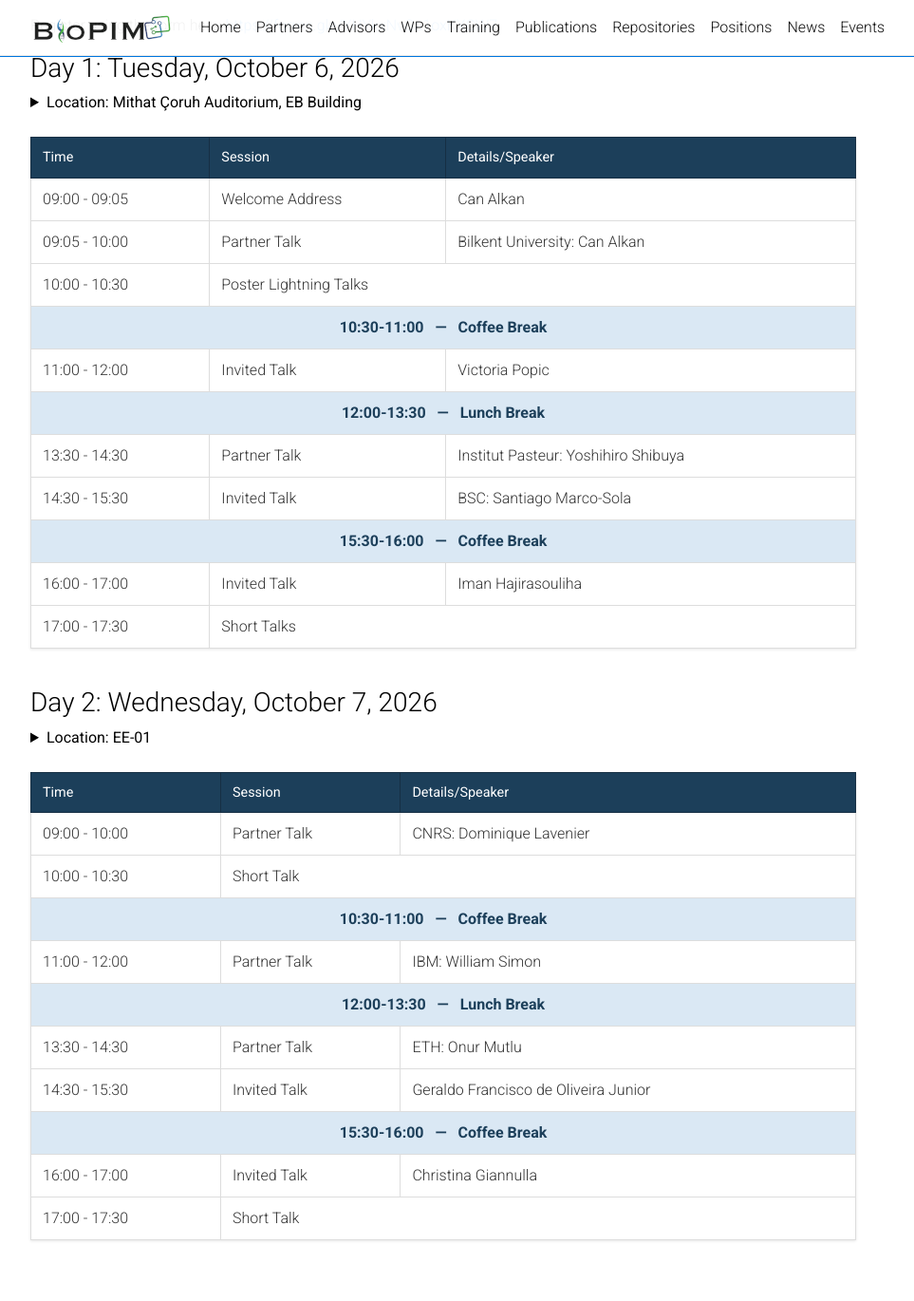
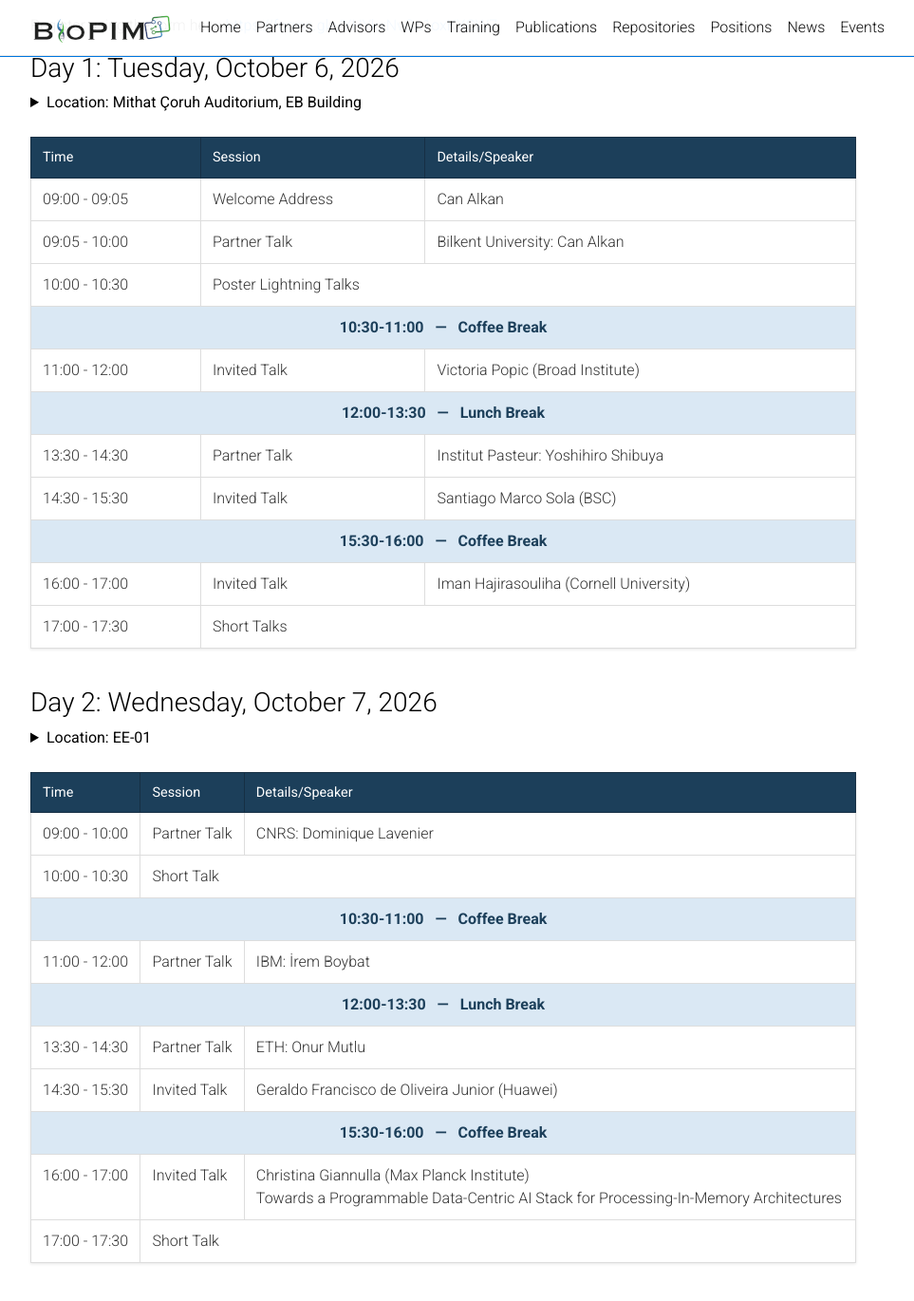
Before and after one commit to BioPIM/biopim.github.io, a Jekyll site: the page built from _pages/workshop.md, in a window 1280 px wide and 1400 px high, scrolled down 265 px. Shown: the top 1370 px of the window at 95% size, without its empty margins (173-1136 px from the left). Built offline with Jekyll 4.4.1, drawn with Linux system fonts in a browser that asks for light colours; comment, search, counter and statistics services are not loaded; a style sheet for code colours, icons or effects is not loaded.

Commit message:
add affiliations of invited speakers

```diff
--- a/_pages/workshop.md
+++ b/_pages/workshop.md
@@ -92,7 +92,7 @@
     <tr>
       <td>11:00 - 12:00</td>
       <td>Invited Talk</td>
-      <td>Victoria Popic</td>
+      <td>Victoria Popic (Broad Institute)</td>
     </tr>
     <tr class="break-row">
       <td colspan="3">12:00-13:30 &nbsp;&nbsp;&mdash;&nbsp;&nbsp; Lunch Break</td>
@@ -105,7 +105,7 @@
     <tr>
       <td>14:30 - 15:30</td>
       <td>Invited Talk</td>
-      <td>BSC: Santiago Marco-Sola</td>
+      <td>Santiago Marco Sola (BSC)</td>
     </tr>
     <tr class="break-row">
       <td colspan="3">15:30-16:00 &nbsp;&nbsp;&mdash;&nbsp;&nbsp; Coffee Break</td>
@@ -113,7 +113,7 @@
     <tr>
       <td>16:00 - 17:00</td>
       <td>Invited Talk</td>
-      <td>Iman Hajirasouliha</td>
+      <td>Iman Hajirasouliha (Cornell University)</td>
     </tr>
     <tr>
       <td>17:00 - 17:30</td>
@@ -155,7 +155,7 @@
     <tr>
       <td>11:00 - 12:00</td>
       <td>Partner Talk</td>
-      <td>IBM: William Simon</td>
+      <td>IBM: İrem Boybat</td>
     </tr>
     <tr class="break-row">
       <td colspan="3">12:00-13:30 &nbsp;&nbsp;&mdash;&nbsp;&nbsp; Lunch Break</td>
@@ -168,7 +168,7 @@
     <tr>
       <td>14:30 - 15:30</td>
       <td>Invited Talk</td>
-      <td>Geraldo Francisco de Oliveira Junior</td>
+      <td>Geraldo Francisco de Oliveira Junior (Huawei)</td>
     </tr>
     <tr class="break-row">
       <td colspan="3">15:30-16:00 &nbsp;&nbsp;&mdash;&nbsp;&nbsp; Coffee Break</td>
@@ -176,7 +176,7 @@
     <tr>
       <td>16:00 - 17:00</td>
       <td>Invited Talk</td>
-      <td>Christina Giannulla</td>
+      <td>Christina Giannulla (Max Planck Institute) <br> Towards a Programmable Data-Centric AI Stack for Processing-In-Memory Architectures</td>
     </tr>
     <tr>
       <td>17:00 - 17:30</td>
```
